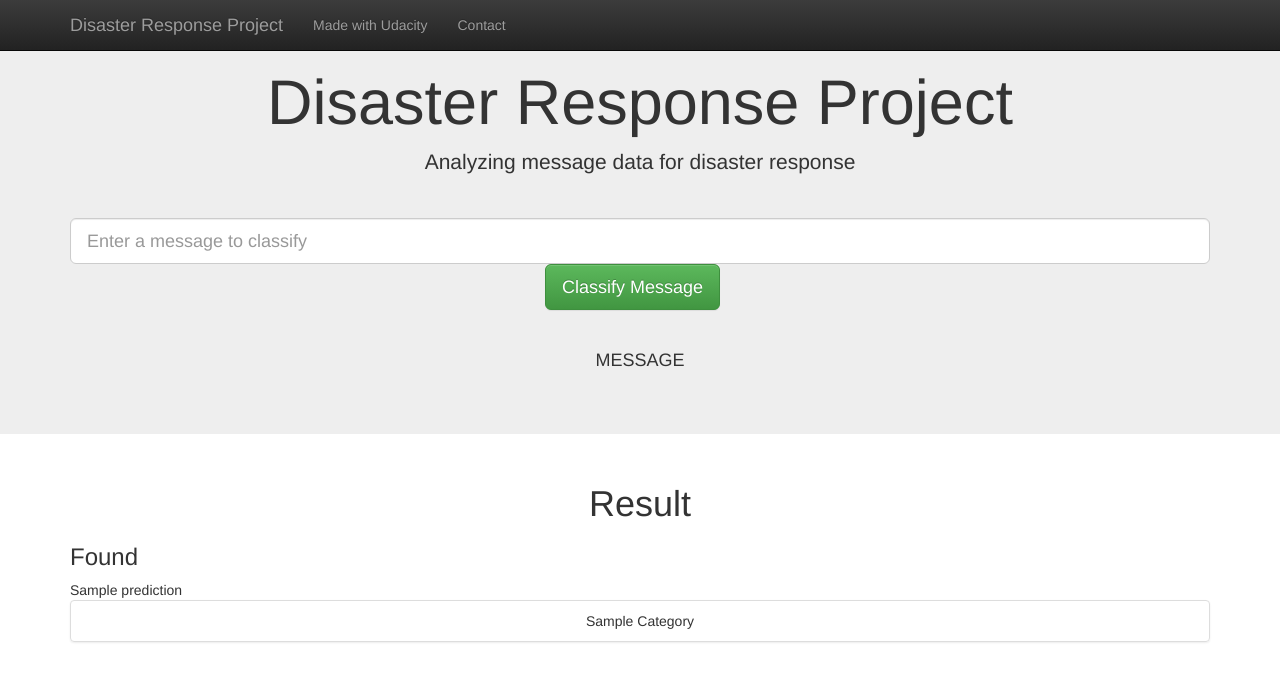
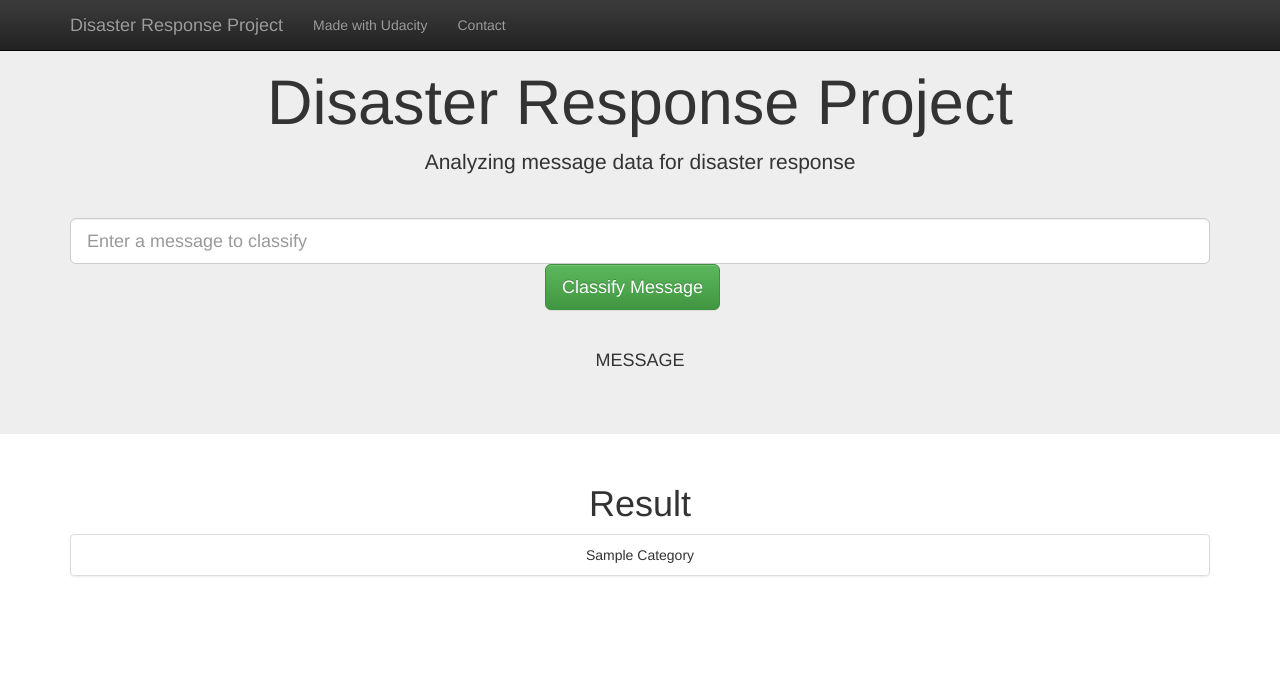
Before and after one commit to AndrewSithole/online_disaster, a Flask app: template app/templates/go.html in a window 1280 px wide. Shown: the top 682 px of the page. Run offline with Flask 2, Linux system fonts and the light colour scheme; the template is opened without the code that fills it: most values are stand-ins (such as "Sample title", 1, 10 or a date in 2020); parts of the project's set-up code (start-up, migrations or seed data) failed here and were passed over; some libraries are stand-ins or nearby versions.

Commit message:
Commented out a section

```diff
--- a/app/templates/go.html
+++ b/app/templates/go.html
@@ -9,10 +9,10 @@
 
 {% block content %}
     <h1 class="text-center">Result</h1>
-    <div >
-        <h3>Found</h3>
-    {{ prediction }}
-    </div>
+{#    <div >#}
+{#        <h3>Found</h3>#}
+{#    {{ prediction }}#}
+{#    </div>#}
     <div >
         <ul class="list-group">
             {% for category, classification in classification_result.items() %}
```
